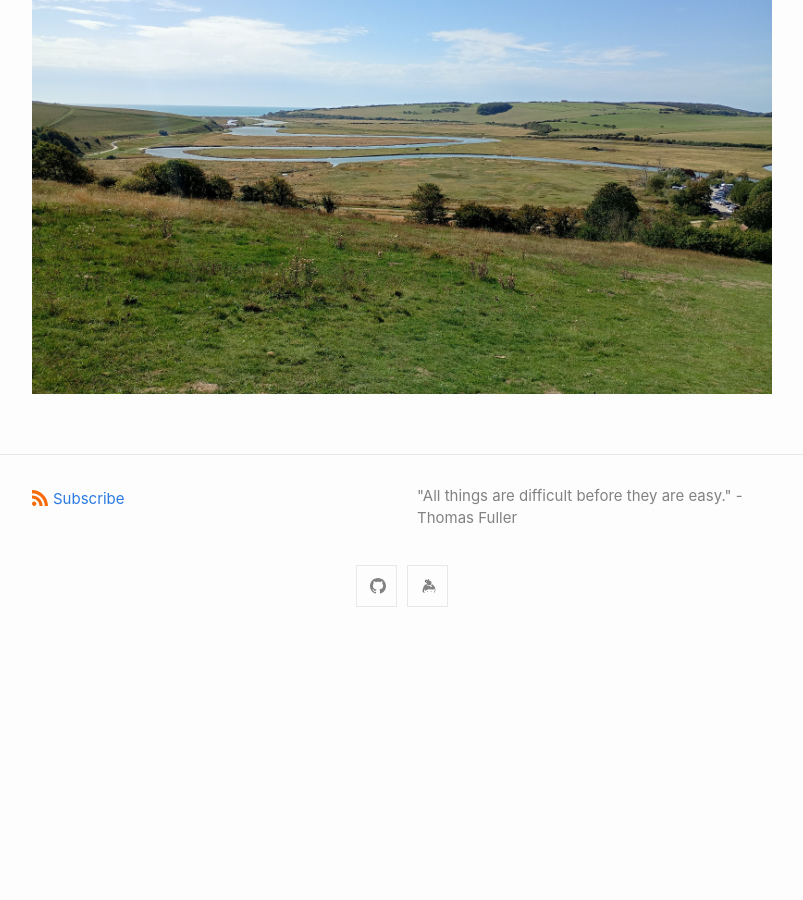
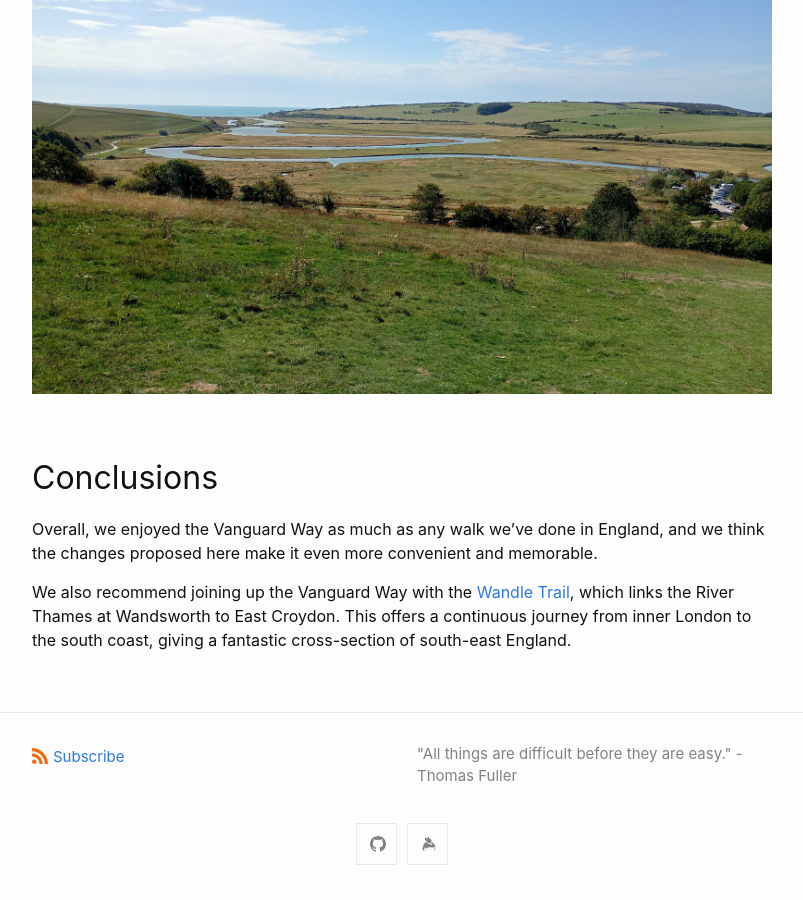
Before and after one commit to hyperreality/hyperreality.github.com, a Jekyll site: the page built from _posts/2026-09-12-vanguard-way.md, in a window 1280 px wide and 900 px high, scrolled down 5611 px. Shown: the whole window, without its empty margins (238-1041 px from the left). Built offline with Jekyll 4.4.1, drawn with Linux system fonts in a browser that asks for light colours; before the commit the page ends 6253 px from its top, so only the background shows below that; some of the changed text lies outside the part shown.

```diff
--- a/_posts/2026-09-12-vanguard-way.md
+++ b/_posts/2026-09-12-vanguard-way.md
@@ -61,3 +61,9 @@
 The Vanguard Way originally ended at Seaford but [was extended in 1997 to Newhaven](https://www.vanguardway.org.uk/history6.htm) to provide a link with the Dieppe ferry for those who wish to walk from London to Paris. This is a puzzling choice since most walkers will not be going to Paris - the coastal scenery around Seaford Head is an infinitely more fitting finale than the industrial approach into Newhaven.
 
 ![](/assets/vanguard/cuckmere.jpeg)
+
+## Conclusions
+
+Overall, we enjoyed the Vanguard Way as much as any walk we've done in England, and we think the changes proposed here make it even more convenient and memorable.
+
+We also recommend joining up the Vanguard Way with the [Wandle Trail](https://en.wikipedia.org/wiki/Wandle_Trail), which links the River Thames at Wandsworth to East Croydon. This offers a continuous journey from inner London to the south coast, giving a fantastic cross-section of south-east England.
```
Also changed, not shown: other parts of _posts/2026-09-12-vanguard-way.md (+1 -1 lines), _posts/2026-10-07-entertainment-explosion.md (added, +31 -0 lines), assets/entertainment/albums.png (added), assets/entertainment/goodreads.jpg (added), assets/entertainment/movies.png (added), assets/entertainment/steam.jpg (added), assets/vanguard/hazylight.jpeg (renamed from assets/vanguard/WhatsApp Image 2026-09-08 at 20.04.16.jpeg).
